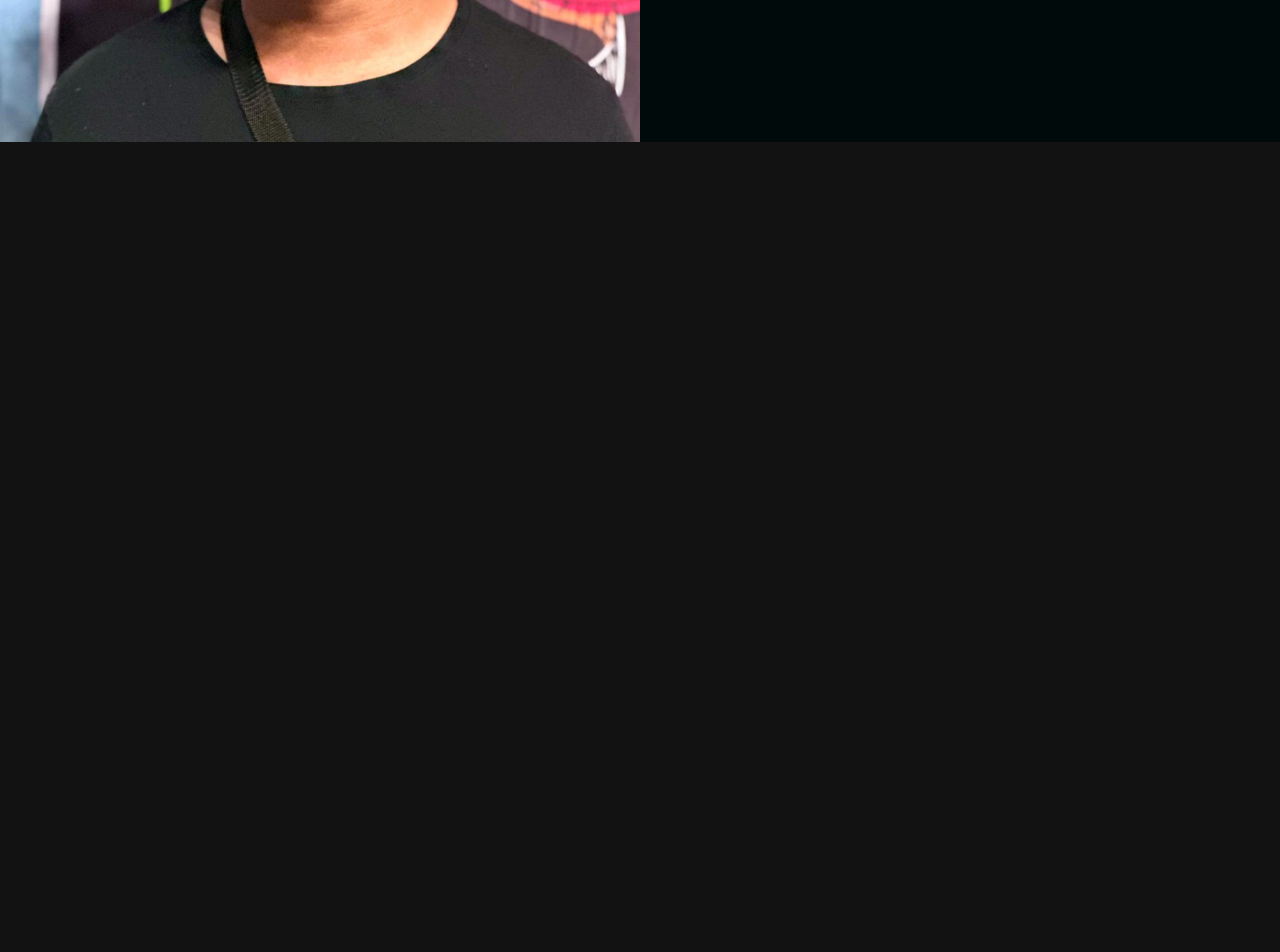
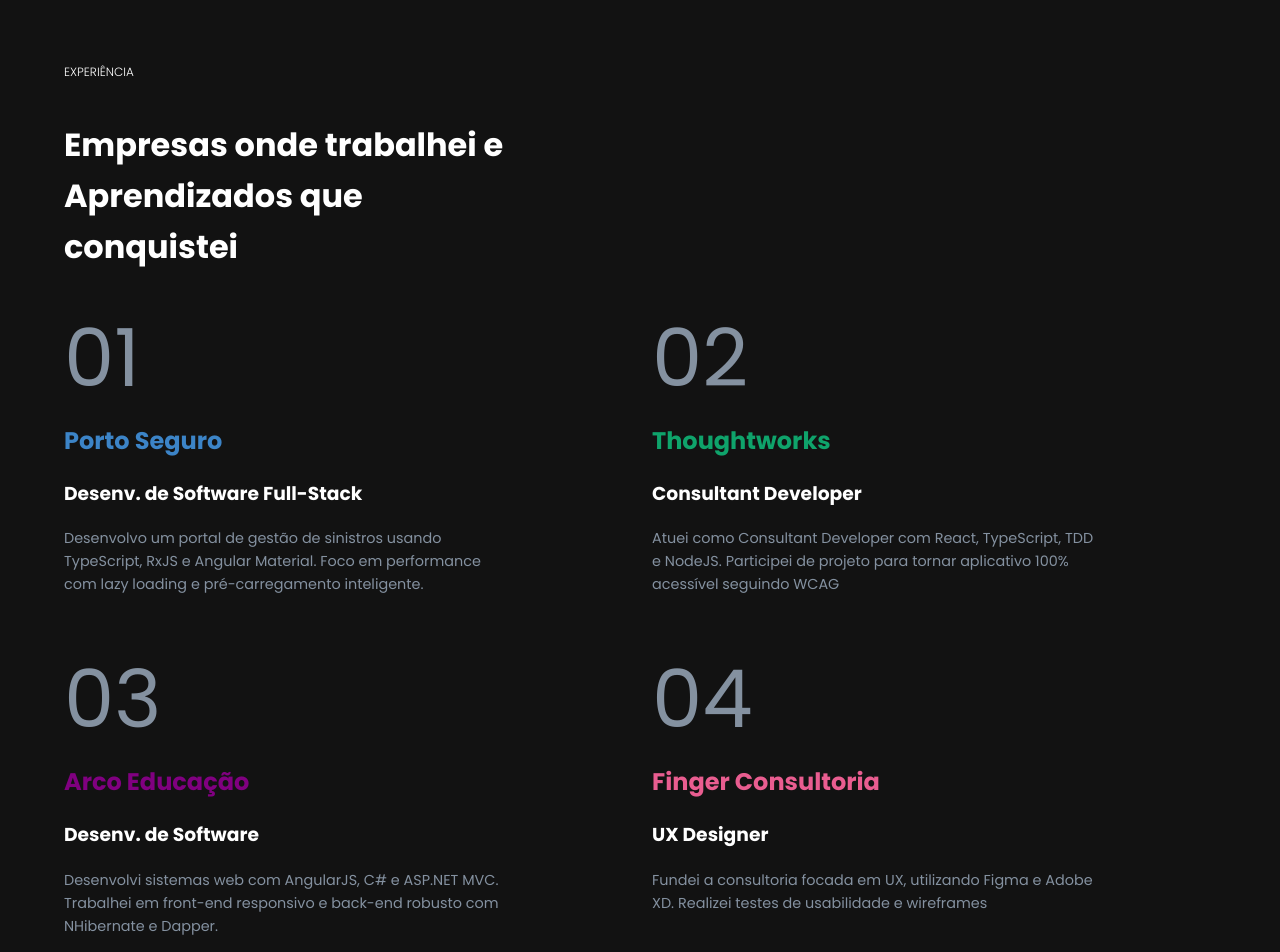
Before and after one commit to Scriblet/portfolio-2025, a React (Vite) app: page / in a window 1280 px wide. Shown: the part 578-1530 px from the top of the page. Before the commit the page ends 800 px from the top, so only its background shows below. Built offline with nearby package versions, Linux system fonts and the light colour scheme.

Commit message:
Add react-intersection-observer and sass dependencies, import Experience component, and update Presentation component styles

```diff
--- a/package.json
+++ b/package.json
@@ -20,8 +20,10 @@
     "framer-motion": "^12.6.2",
     "react": "^19.0.0",
     "react-dom": "^19.0.0",
+    "react-intersection-observer": "^9.16.0",
     "react-router-dom": "^7.4.0",
-    "react-scroll": "^1.9.3"
+    "react-scroll": "^1.9.3",
+    "sass": "^1.86.0"
   },
   "devDependencies": {
     "@eslint/js": "^9.21.0",
--- a/src/App.tsx
+++ b/src/App.tsx
@@ -1,3 +1,4 @@
+import Experience from "./pages/experience/experience";
 import Header from "./pages/header";
 import Presentation from "./pages/presentation";
 
@@ -5,8 +6,16 @@
   return (
     <div style={{ display: "flex", flexDirection: "column", height: "100vh" }}>
       <Header />
-      <div style={{ marginTop: "10vh" }}>
+      <div
+        style={{
+          marginTop: "10vh",
+          display: "flex",
+          gap: "64px",
+          flexDirection: "column",
+        }}
+      >
         <Presentation />
+        <Experience />
       </div>
     </div>
   );
--- /dev/null
+++ b/src/pages/experience/experience.module.scss
@@ -0,0 +1,39 @@
+// Definindo as 4 cores diferentes
+$experience-colors: (
+  #3c84c7,
+  // Porto Seguro
+  #0fa36b,
+  // Thoughtworks
+  // Arco Educação
+  #800080,
+  // Finger Consultoria
+  #e95d90
+);
+
+.bigNumbers {
+  font-size: 5rem;
+  font-weight: 400;
+  color: #8491a0;
+  margin: 0;
+}
+
+// Estilo base para os títulos das experiências
+.experience-title {
+  font-size: 1.5rem;
+  font-weight: 700;
+  margin: 0 0;
+
+  // Gerando as classes dinâmicas
+  @for $i from 1 through length($experience-colors) {
+    &--color-#{$i} {
+      color: nth($experience-colors, $i);
+    }
+  }
+}
+
+.experienceText {
+  font-size: 0.9rem;
+  font-weight: 400;
+  color: #8491a0;
+  max-width: 80%;
+}
--- /dev/null
+++ b/src/pages/experience/experience.tsx
@@ -0,0 +1,155 @@
+import { motion } from "framer-motion";
+import { useInView } from "react-intersection-observer";
+import Box from "@mui/material/Box";
+import { Grid, useMediaQuery, useTheme } from "@mui/material";
+import styles from "./Experience.module.scss";
+
+const Experience = () => {
+  const theme = useTheme();
+  const onlySmallScreen = useMediaQuery(theme.breakpoints.down("sm"));
+  const onlyMediumScreen = useMediaQuery(theme.breakpoints.down("md"));
+  const onlyLargeScreen = useMediaQuery(theme.breakpoints.down("xl"));
+
+  const [ref, inView] = useInView({
+    triggerOnce: true,
+    threshold: 0.35,
+  });
+
+  // Dados das experiências em um array para mapeamento
+  const experiences = [
+    {
+      id: 1,
+      number: "01",
+      company: "Porto Seguro",
+      position: "Desenv. de Software Full-Stack",
+      description:
+        "Desenvolvo um portal de gestão de sinistros usando TypeScript, RxJS e Angular Material. Foco em performance com lazy loading e pré-carregamento inteligente.",
+    },
+    {
+      id: 2,
+      number: "02",
+      company: "Thoughtworks",
+      position: "Consultant Developer",
+      description:
+        "Atuei como Consultant Developer com React, TypeScript, TDD e NodeJS. Participei de projeto para tornar aplicativo 100% acessível seguindo WCAG",
+    },
+    {
+      id: 3,
+      number: "03",
+      company: "Arco Educação",
+      position: "Desenv. de Software",
+      description:
+        "Desenvolvi sistemas web com AngularJS, C# e ASP.NET MVC. Trabalhei em front-end responsivo e back-end robusto com NHibernate e Dapper.",
+    },
+    {
+      id: 4,
+      number: "04",
+      company: "Finger Consultoria",
+      position: "UX Designer",
+      description:
+        "Fundei a consultoria focada em UX, utilizando Figma e Adobe XD. Realizei testes de usabilidade e wireframes ",
+    },
+  ];
+
+  return (
+    <Box
+      component="div"
+      sx={{
+        display: "flex",
+        flexDirection: "column",
+        borderRadius: "16px",
+        margin: "0 64px",
+      }}
+      ref={ref}
+    >
+      <motion.h4
+        initial={{ opacity: 0, x: -60 }} // Começa invisível e 100px à esquerda
+        animate={inView ? { opacity: 1, x: 0 } : {}}
+        transition={{
+          duration: 0.6,
+          ease: "easeOut", // Curva de animação suave
+        }}
+        style={{ fontWeight: "300", fontSize: "0.75rem " }}
+      >
+        EXPERIÊNCIA
+      </motion.h4>
+
+      <motion.h1
+        initial={{ opacity: 0, x: -60 }} // Começa invisível e 100px à esquerda
+        animate={inView ? { opacity: 1, x: 0 } : {}}
+        transition={{
+          duration: 0.6,
+          ease: "easeOut", // Curva de animação suave
+          delay: 0.2,
+        }}
+        style={{ maxWidth: "40%" }}
+      >
+        Empresas onde trabalhei e Aprendizados que conquistei
+      </motion.h1>
+
+      <Grid container spacing={3}>
+        {experiences.map((exp, index) => (
+          <Grid size={onlyLargeScreen ? 6 : 3} key={exp.id}>
+            <Box component="div">
+              <motion.h1
+                initial={{ opacity: 0, x: -60 }} // Começa invisível e 100px à esquerda
+                animate={inView ? { opacity: 1, x: 0 } : {}} // Termina visível na posição normal
+                transition={{
+                  duration: 0.6, // Duração de 0.7 segundos
+                  delay: 0.2, // Adicione esta linha
+
+                  ease: "easeOut", // Curva de animação suave
+                }}
+                className={styles.bigNumbers}
+              >
+                {exp.number}
+              </motion.h1>
+
+              <motion.h2
+                initial={{ opacity: 0, x: -60 }} // Começa invisível e 100px à esquerda
+                animate={inView ? { opacity: 1, x: 0 } : {}} // Termina visível na posição normal
+                transition={{
+                  duration: 0.8, // Duração de 0.7 segundos
+                  delay: 0.2, // Adicione esta linha
+                  ease: "easeOut", // Curva de animação suave
+                }}
+                className={`${styles["experience-title"]} ${
+                  styles[`experience-title--color-${index + 1}`]
+                }`}
+              >
+                {exp.company}
+              </motion.h2>
+
+              <motion.h3
+                initial={{ opacity: 0, x: -60 }} // Começa invisível e 100px à esquerda
+                animate={inView ? { opacity: 1, x: 0 } : {}} // Termina visível na posição normal
+                transition={{
+                  duration: 1, // Duração de 0.7 segundos
+                  delay: 0.2, // Adicione esta linha
+                  ease: "easeOut", // Curva de animação suave
+                }}
+              >
+                {exp.position}
+              </motion.h3>
+
+              <motion.p
+                initial={{ opacity: 0, x: -60 }} // Começa invisível e 100px à esquerda
+                animate={inView ? { opacity: 1, x: 0 } : {}} // Termina visível na posição normal
+                transition={{
+                  duration: 1.2, // Duração de 0.7 segundos
+                  delay: 0.2, // Adicione esta linha
+                  ease: "easeOut", // Curva de animação suave
+                }}
+                className={styles.experienceText}
+              >
+                {exp.description}
+              </motion.p>
+            </Box>
+          </Grid>
+        ))}
+      </Grid>
+    </Box>
+  );
+};
+
+export default Experience;
--- a/src/pages/presentation.tsx
+++ b/src/pages/presentation.tsx
@@ -11,7 +11,13 @@
     <Box
       component="div"
       sx={{
-        height: "80vh",
+        height: onlySmallScreen
+          ? "60vh"
+          : onlyMediumScreen
+          ? "60vh"
+          : onlyLargeScreen
+          ? "60vh"
+          : "100vh",
         display: "flex",
         borderRadius: "16px",
       }}
@@ -19,8 +25,7 @@
       <div
         className="container-image"
         style={{
-          width: "50%",
-          padding: "0",
+          padding: "120px",
           margin: "0",
         }}
       >
@@ -30,15 +35,15 @@
           alt="Lucas Nonato"
           sx={{
             height: "100%",
-            width: "100%",
-            objectFit: "cover",
+            objectFit: "fill",
+            borderRadius: "160px",
           }}
         />
       </div>
       <div
         className="container-texts"
         style={{
-          minWidth: "50%",
+          minWidth: "52%",
           height: "auto",
           padding: onlySmallScreen
             ? "0 0 0 6vw"
```
Also changed, not shown: 1 other file (tests, documents, lock files or other folders).
